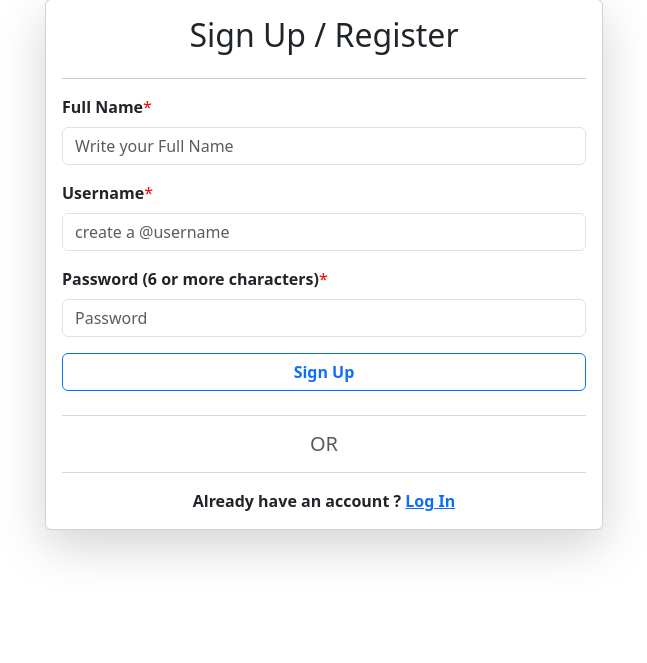
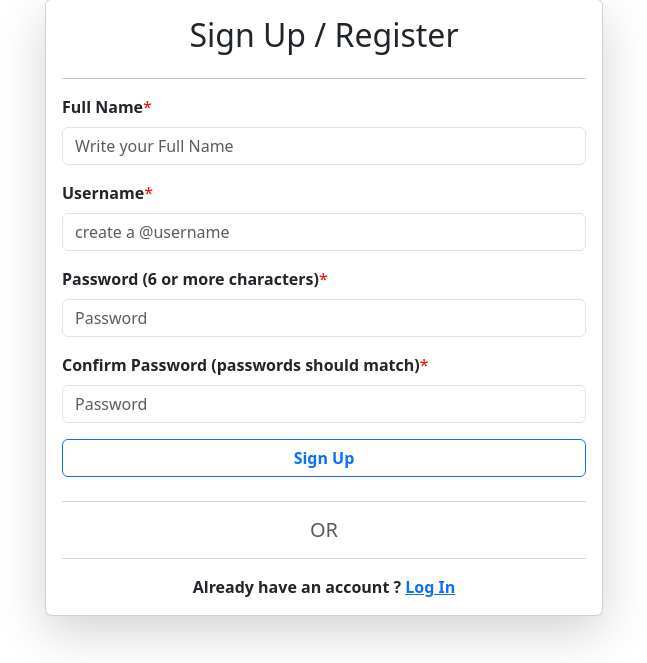
Before and after one commit to kinshuk-code-1729/Recipe-Project-Django, a Django app: page /register/ in a window 1280 px wide. Shown: the part 49-712 px from the top of the page, without its empty margins (316-963 px from the left). Run offline with Django 4.2, Linux system fonts and the light colour scheme.

Commit message:
new fields added

```diff
--- a/home/models.py
+++ b/home/models.py
@@ -8,6 +8,7 @@ class Student(models.Model):
     age = models.IntegerField()
     email = models.EmailField(null=True,blank=True)
     address = models.TextField(null=True,blank=True)
+    branch = models.TextField(default = "CSE")
 
 class Car(models.Model):
     car_name = models.CharField(max_length = 100)
--- a/vege/templates/register.html
+++ b/vege/templates/register.html
@@ -27,6 +27,11 @@
               <input required type="password" class="form-control" placeholder="Password">
             </div>
 
+            <div class="mb-3">
+              <label class="form-label required-field"><b>Confirm Password (passwords should match)</b></label>
+              <input required type="password" class="form-control" placeholder="Password">
+            </div>
+
             <button type="submit" class="btn btn-outline-primary"><b>Sign Up</b></button>
             <div class="mt-2">
                 <hr class="text-muted"/>
```
Also changed, not shown: db.sqlite3, home/migrations/0006_student_branch.py (added), public/static/recipe/bhindi.jpg (added).
